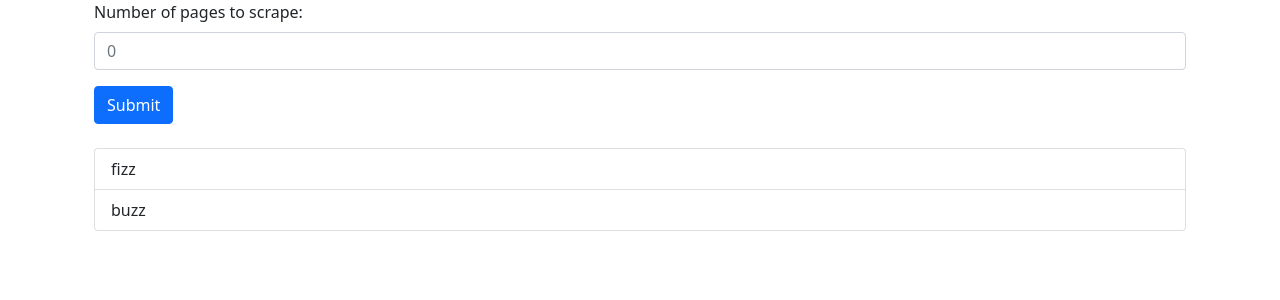
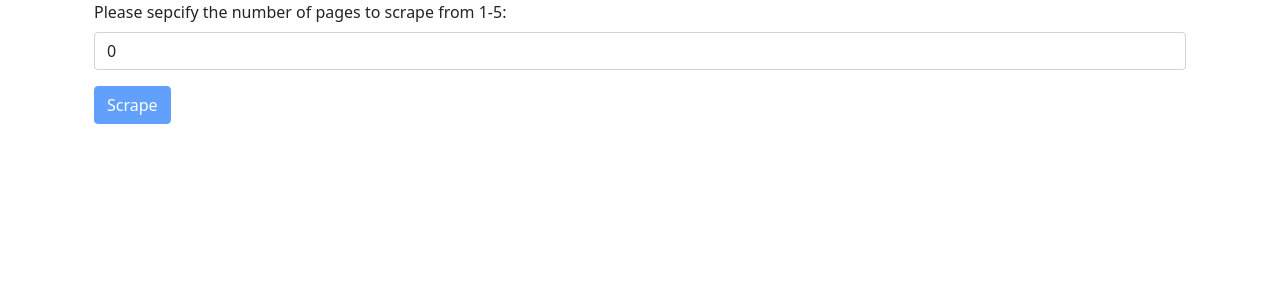
Before and after one commit to vycos-zen/rs-scraper, a React (Create React App) app in the folder rs-scraper-ui/: page / in a window 1280 px wide. Shown: the top 300 px of the page. Built offline with nearby package versions, Linux system fonts and the light colour scheme.

Commit message:
refactored form functionality and added validation - incomplete

```diff
--- a/rs-scraper-ui/src/App.js
+++ b/rs-scraper-ui/src/App.js
@@ -1,21 +1,8 @@
-import React, { useState } from "react";
-import { RsScrapeInput } from "./component/RsScrapeInput";
-import { RsScrapeResults } from "./component/RsScrapeResults";
-import { Container } from "react-bootstrap";
+import React from "react";
+import { RsScrape } from "./component/RsScrape";
+
 import "./App.scss";
 
 export function App() {
-  const [results, setResults] = useState([]);
-
-  const refreshResults = () => {
-    return ["buzz", "fizz buzz"];
-  };
-
-  return (
-    <Container>
-      <RsScrapeInput props={refreshResults} />
-      <br />
-      <RsScrapeResults props={{ results: ["fizz", "buzz"] }} />
-    </Container>
-  );
+  return <RsScrape />;
 }
--- /dev/null
+++ b/rs-scraper-ui/src/common/ScrapedResult.js
@@ -0,0 +1,7 @@
+export class ScrapedResult {
+  constructor(articleLink, pageNumber, indexOnPage) {
+    this.articleLink = articleLink;
+    this.pageNumber = pageNumber;
+    this.indexOnPage = indexOnPage;
+  }
+}
--- /dev/null
+++ b/rs-scraper-ui/src/component/RsScrape.jsx
@@ -0,0 +1,26 @@
+import React, { useState } from "react";
+import { RsScrapeInput } from "./RsScrapeInput";
+import { RsScrapeResults } from "./RsScrapeResults";
+import { Container } from "react-bootstrap";
+import { ScrapedResult } from "../common/ScrapedResult";
+
+const mockData = Array.from([
+  new ScrapedResult("buzz", 1, 1),
+  new ScrapedResult("fizz buzz", 1, 2),
+]);
+
+export function RsScrape() {
+  const [results, setResults] = useState([]);
+
+  const refreshResults = () => {
+    setResults(mockData);
+  };
+
+  return (
+    <Container>
+      <RsScrapeInput props={{ refreshResults: refreshResults }} />
+      <br />
+      <RsScrapeResults props={{ scrapeResults: results }} />
+    </Container>
+  );
+}
--- a/rs-scraper-ui/src/component/RsScrapeInput.jsx
+++ b/rs-scraper-ui/src/component/RsScrapeInput.jsx
@@ -1,36 +1,67 @@
-import React, { useState } from "react";
+import React, { useEffect, useState } from "react";
 import { Button, Container, Form } from "react-bootstrap";
 
-export function RsScrapeInput({ refreshResults }) {
-  console.log(refreshResults)
-  const [componentData, setComponentData] = useState({});
+export function RsScrapeInput({ props }) {
+  const [numberOfPagesInQuery, setNumberOfPagesInQuery] = useState(0);
+
+  const [maxPageCount, setMaxPageCount] = useState(0);
+
+  const [isValid, setIsValid] = useState(false);
+
+  const [wasValidated, setWasValidated] = useState(false);
+
+  useEffect(() => {
+    const getMaxPageCount = () => {
+      return 5;
+    };
+    setMaxPageCount(getMaxPageCount());
+    console.log(`setting page count to ${getMaxPageCount()}`);
+  }, []);
+
+  const validateForm = () => {
+    setIsValid(
+      numberOfPagesInQuery &&
+        numberOfPagesInQuery > 0 &&
+        maxPageCount > 0 &&
+        numberOfPagesInQuery <= maxPageCount
+    );
+    setWasValidated(true);
+  };
 
   const onInputChange = (e) => {
+    setWasValidated(false);
     console.log(e.target.value);
-    setComponentData({ numberOfPagesInQuery: e.target.value });
-  };
-
-  const onSubmit = () => {
-    refreshResults();
+    setNumberOfPagesInQuery(e.target.value);
+    console.log(`${numberOfPagesInQuery}, ${maxPageCount}`);
+    validateForm();
   };
 
   return (
     <Container>
-      <Form onSubmit={onSubmit}>
+      <Form noValidate validated={wasValidated}>
         <Form.Group className="mb-3">
-          <Form.Label>Number of pages to scrape:</Form.Label>
+          <Form.Label>
+            Please sepcify the number of pages to scrape from 1-
+            {maxPageCount}:
+          </Form.Label>
           <Form.Control
+            name="numberOfPages"
             type="number"
-            value={componentData.numberOfPagesInQuery}
+            value={numberOfPagesInQuery}
             onChange={(e) => onInputChange(e)}
+            onBlur={validateForm}
             placeholder="0"
           />
         </Form.Group>
-        <Button type="submit" variant="primary">
-          Submit
+        <Button
+          type="button"
+          variant="primary"
+          disabled={!isValid}
+          onClick={props.refreshResults}
+        >
+          Scrape
         </Button>
       </Form>
-      {componentData.numberOfPagesInQuery}
     </Container>
   );
 }
--- a/rs-scraper-ui/src/component/RsScrapeResults.jsx
+++ b/rs-scraper-ui/src/component/RsScrapeResults.jsx
@@ -1,21 +1,23 @@
-import React, { useEffect, useState } from "react";
+import React from "react";
 import { Container, ListGroup } from "react-bootstrap";
 
 export function RsScrapeResults({ props }) {
-  const [displayedResults, setDisplayedResults] = useState([]);
 
-  useEffect(() => {
-    if (props && props.results) {
-      setDisplayedResults(props.results);
-      console.log(displayedResults);
-    }
-  }, []);
+  const listItem = (scrapeResult) => (
+    <ListGroup.Item
+      key={`${scrapeResult.pageNumber}${scrapeResult.indexOnPage}`}
+    >
+      <span>
+        Article: {scrapeResult.pageNumber}/{scrapeResult.indexOnPage} Link:{" "}
+        {scrapeResult.articleLink}
+      </span>
+    </ListGroup.Item>
+  );
 
-  const listItem = (textValue) => <ListGroup.Item>{textValue}</ListGroup.Item>;
   return (
     <Container>
       <ListGroup>
-        {displayedResults.map((item) => listItem(item))}
+        {props.scrapeResults.map((scrapeResult) => listItem(scrapeResult))}
       </ListGroup>
     </Container>
   );
```
